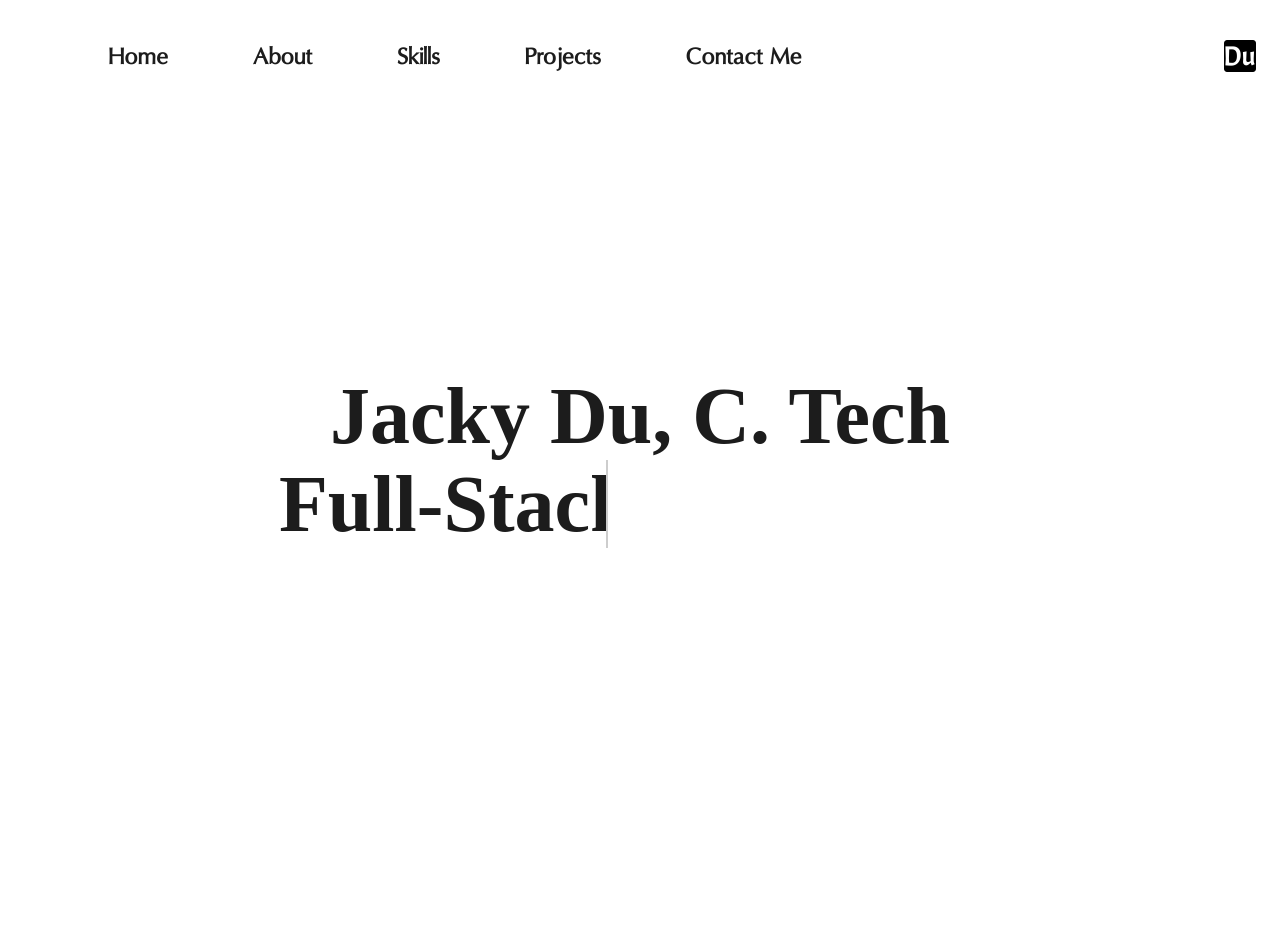
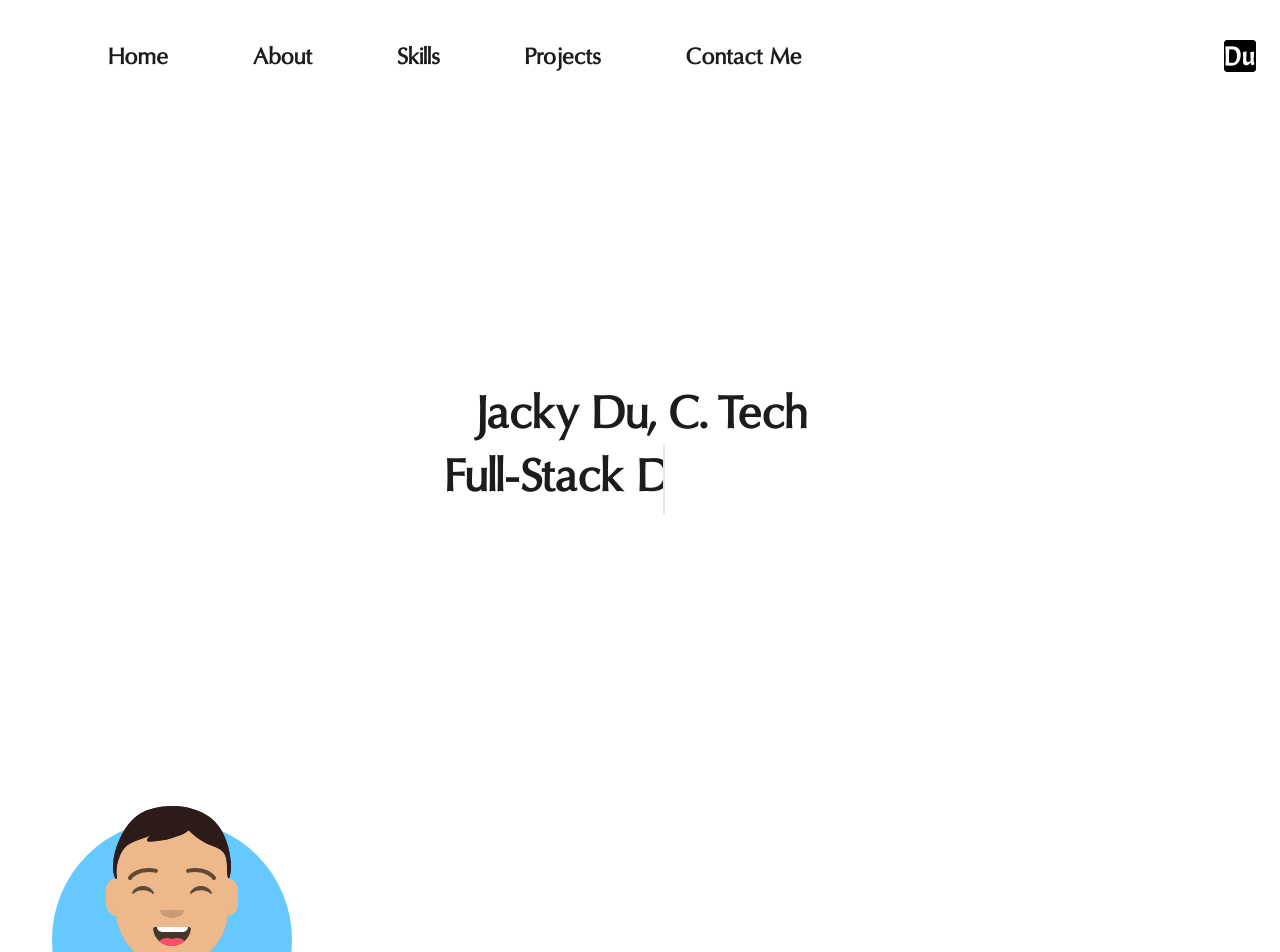
Before and after one commit to jacky-ui/jacky-portfolio-v2, a React (Create React App) app: page / in a window 1280 px wide. Shown: the top 952 px of the page. Before the commit the page ends 812 px from the top, so only its background shows below. Built offline with nearby package versions, Linux system fonts and the light colour scheme.

Commit message:
fixed issue where typing effect will erase bottom of letter J. Fixed now.

```diff
--- a/src/components/Hero/Hero.css
+++ b/src/components/Hero/Hero.css
@@ -38,8 +38,12 @@
   margin: 0;
   text-align: center;
   line-height: 110%;
-  font-size: 5rem;
   overflow: hidden;
+  font-size: 2rem;
+  font-weight: bold;
+  line-height: 2.5rem;
+  font-family: "Oregon";
+  font-size: 3rem;
 }
 @media screen and (max-width: 760px) {
   .hero__text {
@@ -58,16 +62,18 @@
 .hero__text > span::before {
   content: "Full-Stack Developer";
   animation: words 20s infinite;
+  line-height: 180%;
 }
 .hero__text > span::after {
   content: "";
   width: calc(100% + 0.4px);
-  height: 100%;
+  height: 80%;
   position: absolute;
   background-color: #FFFFFF;
   border-left: 2px solid #1C1C1C;
   right: -8px;
   animation: cursor 1s infinite, typing 20s steps(20) infinite;
+  margin-top: 0.5rem;
 }
 @keyframes cursor {
   to {
--- a/src/components/Hero/Hero.js
+++ b/src/components/Hero/Hero.js
@@ -13,6 +13,12 @@ function Hero() {
                 {/*<span>{currentTitle}</span>*/}
                 <span></span>
             </h1>
+            <div>
+                <img
+                    src={avatarImage}
+                    alt='Jacky Du Avatar'
+                />
+            </div>
         </div>
     )
 };
--- a/src/components/Hero/Hero.scss
+++ b/src/components/Hero/Hero.scss
@@ -26,8 +26,9 @@
         margin: 0;
         text-align: center;
         line-height: 110%;
-        font-size: 5rem;
         overflow: hidden;
+        @include page-header;
+        font-size: 3rem;
 
         @include mobile {
             font-size: 4rem;
@@ -68,17 +69,18 @@
         & > span::before {
             content: "Full-Stack Developer";
             animation: words 20s infinite;
+            line-height: 180%;
         }
         & > span::after {
             content: "";
             width: calc(100% + 0.4px);
-            height: 100%;
+            height: 80%;
             position: absolute;
             background-color: $body-bg;
             border-left: 2px solid $black;
             right: -8px;
             animation: cursor 1s infinite, typing 20s steps(20) infinite;
-
+            margin-top: 0.5rem;
         }
         @keyframes cursor {
             to {
```
Also changed, not shown: 1 other file (tests, documents, lock files or other folders).
